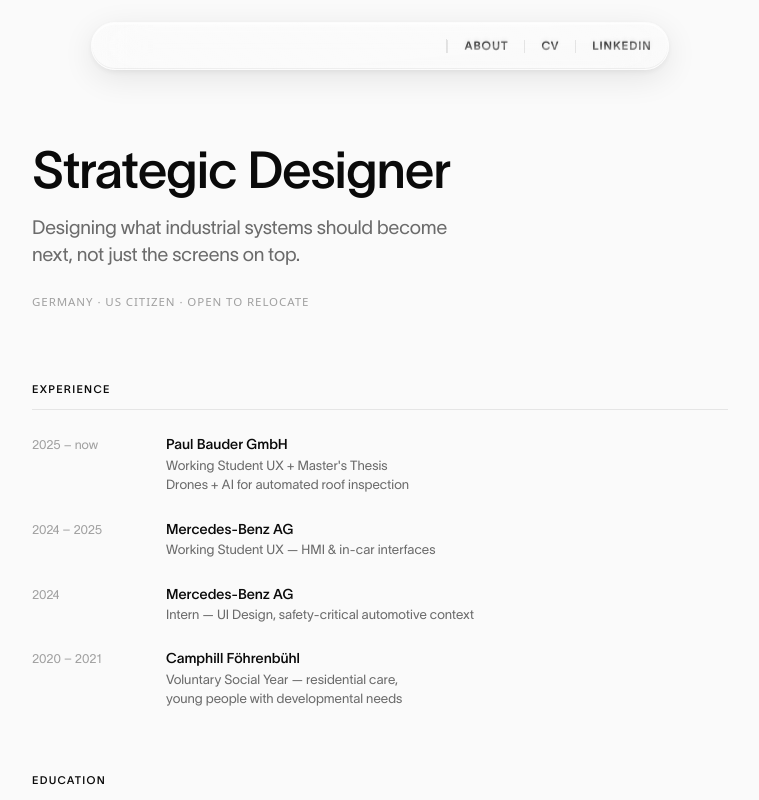
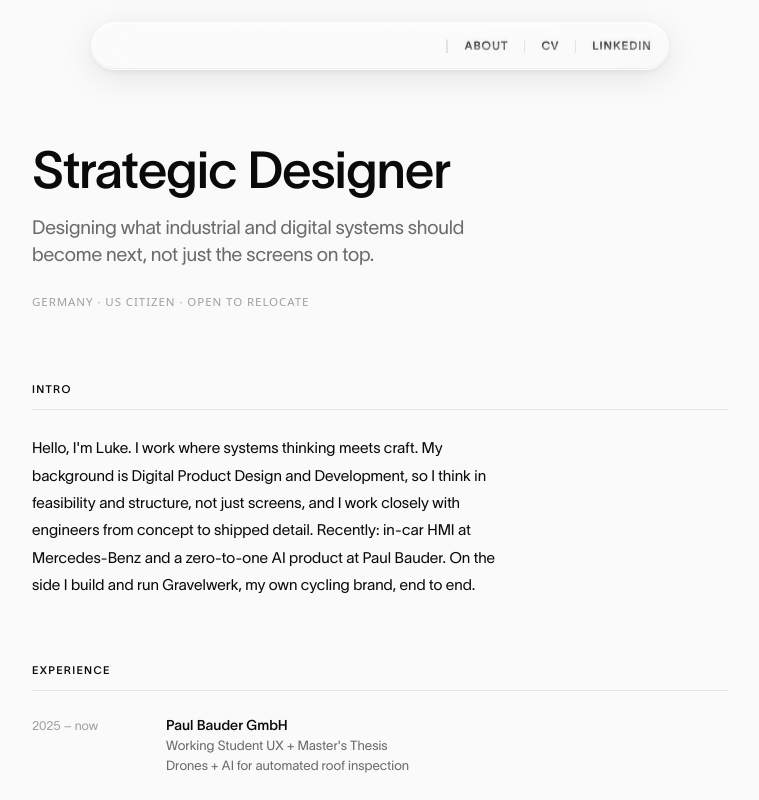
Before and after one commit to Luuke439/strategy_portfolio, a Next.js app: page /about in a window 1280 px wide. Shown: the top 800 px of the page, without its empty margins (260-1019 px from the left). Built offline with nearby package versions, Linux system fonts and the light colour scheme; no server answers; a web font is replaced by a local one.

Commit message:
Add intro section to About page
Reword subtitle to "industrial and digital systems" and add an
Intro chapter (styled like the other sections) opening with a
personal greeting.

Co-Authored-By: Claude Opus 4.8 <noreply@anthropic.com>

```diff
--- a/app/about/page.tsx
+++ b/app/about/page.tsx
@@ -194,7 +194,7 @@ export default function AboutPage() {
               margin:        '0 0 1.5rem',
               maxWidth:      '40ch',
             }}>
-              Designing what industrial systems should become next, not just the screens on top.
+              Designing what industrial and digital systems should become next, not just the screens on top.
             </h2>
             <div style={{
               fontFamily:    FONT,
@@ -208,6 +208,27 @@ export default function AboutPage() {
               Germany · US Citizen · Open to relocate
             </div>
           </header>
+
+          {/* ── Intro ─────────────────────────────────────────────────── */}
+          <section style={{ marginBottom: '3.5rem' }}>
+            <SectionLabel>Intro</SectionLabel>
+            <p style={{
+              fontFamily: FONT,
+              fontWeight: 300,
+              fontSize:   '0.95rem',
+              color:      '#0A0A0A',
+              lineHeight: 1.8,
+              maxWidth:   '52ch',
+              margin:     0,
+            }}>
+              Hello, I&apos;m Luke. I work where systems thinking meets craft. My background is
+              Digital Product Design and Development, so I think in feasibility
+              and structure, not just screens, and I work closely with engineers
+              from concept to shipped detail. Recently: in-car HMI at
+              Mercedes-Benz and a zero-to-one AI product at Paul Bauder. On the
+              side I build and run Gravelwerk, my own cycling brand, end to end.
+            </p>
+          </section>
 
           {/* ── Experience ────────────────────────────────────────────── */}
           <section style={{ marginBottom: '3.5rem' }}>
```
